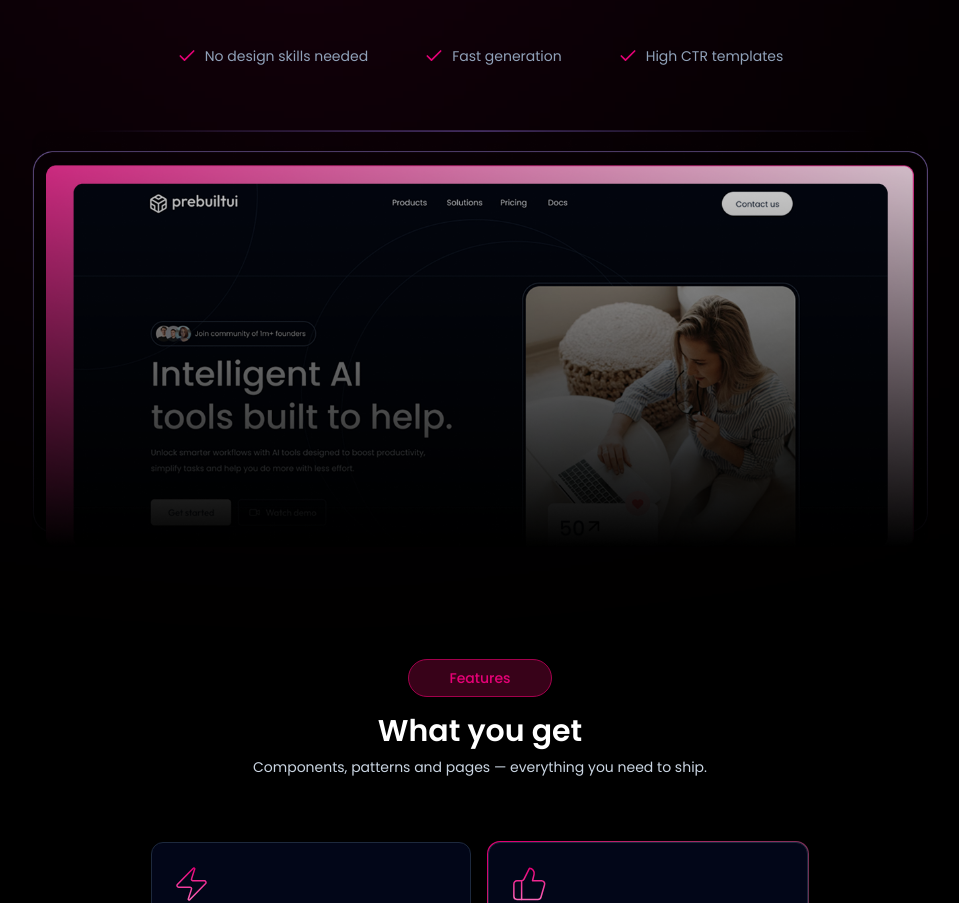
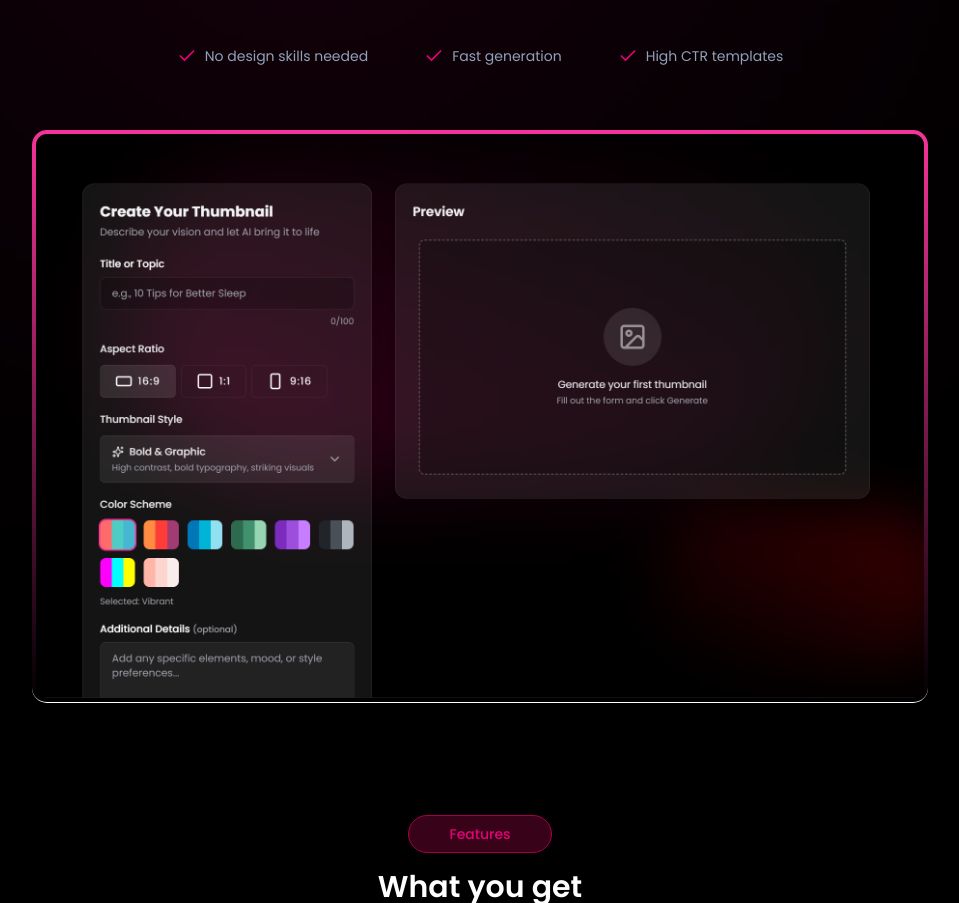
Before and after one commit to waibaBikash/My-generator, a React (Vite) app in the folder client/: page / in a window 1280 px wide. Shown: the part 526-1429 px from the top of the page, without its empty margins (160-1119 px from the left). Built offline with nearby package versions, Linux system fonts and the light colour scheme.

Commit message:
feat: update TiltedImage component with new image source and styling enhancements

```diff
--- a/client/src/components/TiltImage.tsx
+++ b/client/src/components/TiltImage.tsx
@@ -52,8 +52,8 @@
             transition={{ type: "spring", stiffness: 320, damping: 70, mass: 1 }}
         >
             <motion.div className="relative transform-3d w-full max-w-4xl" style={{ rotateX, rotateY }} >
-                <motion.img src="/assets/hero-section-showcase.png"
-                    className="w-full rounded-[15px] will-change-transform transform-[translateZ(0)]"
+                <motion.img src="/hero_img.png"
+                    className="border-b bg-linear-180 from-pink-500 to-transparent p-1 w-full rounded-[15px] will-change-transform transform-[translateZ(0)]"
                     alt="hero section showcase"
                 />
             </motion.div>
--- a/client/src/sections/HeroSection.tsx
+++ b/client/src/sections/HeroSection.tsx
@@ -36,8 +36,7 @@
                 viewport={{ once: true }}
                 transition={{ type: "spring", stiffness: 240, damping: 70, mass: 1 }}
             >
-                AI Thumbnail Generator for your
-                <span className="move-gradient px-3 rounded-xl text-nowrap">Vedeos.</span>
+                AI Thumbnail Generator for your <span className="move-gradient px-3 rounded-xl text-nowrap">Vedeos.</span>
             </motion.h1>
             <motion.p className="text-base text-center text-slate-200 max-w-lg mt-6"
                 initial={{ y: 50, opacity: 0 }}
```
